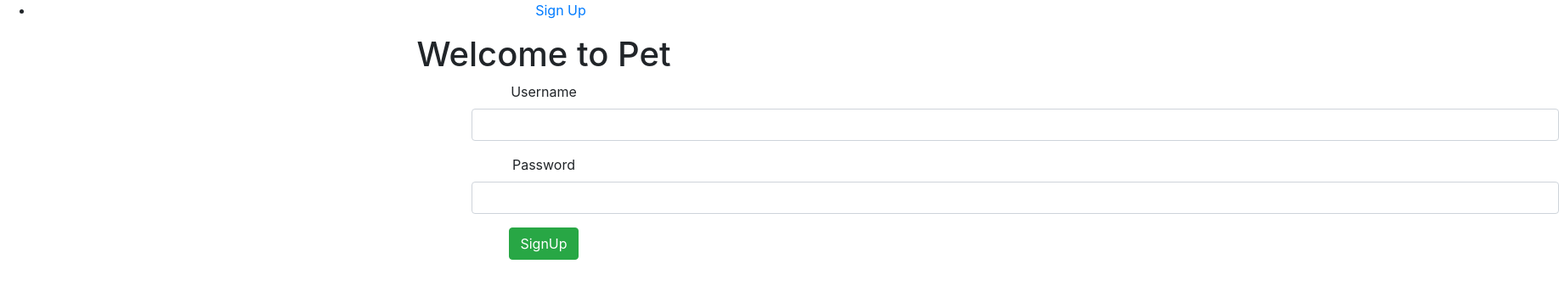
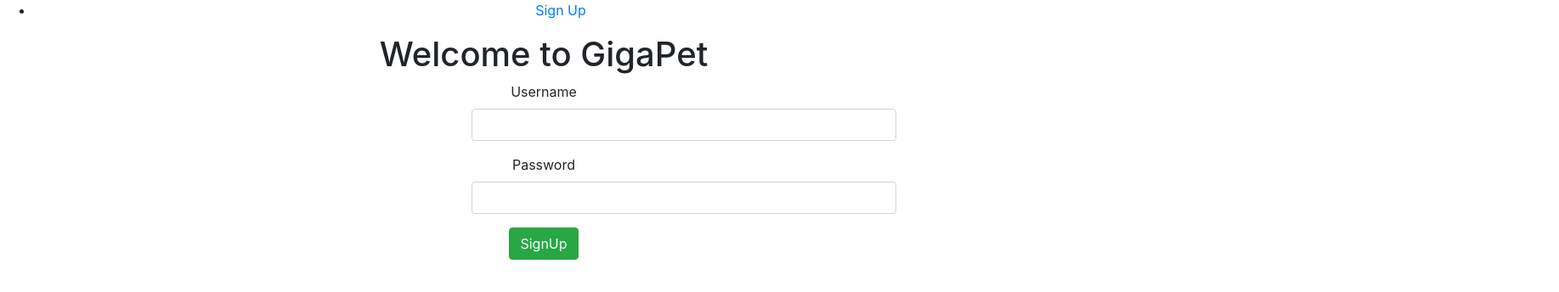
Before and after one commit to Build-Gigapet/Front-end, a React (Create React App) app in the folder gigapet/: page / in a window 1280 px wide. Shown: the top 344 px of the page at 85% size, 1835 px wide, since content can reach past the window. Built offline with nearby package versions, Linux system fonts and the light colour scheme.

Commit message:
added some style to signup page

```diff
--- a/gigapet/src/App.css
+++ b/gigapet/src/App.css
@@ -37,6 +37,5 @@
 	}
 }
 .form-control {
-	width: 500px;
 	margin: 0 555px;
 }
--- a/gigapet/src/components/SignUp.js
+++ b/gigapet/src/components/SignUp.js
@@ -20,7 +20,7 @@ class SignUp extends React.Component {
     };
     signup = e => {
         e.preventDefault();
-        axiosWithAuth.post("https://jsonplaceholder.typicode.com/posts", this.state.credentials)
+        axiosWithAuth().post("http://dummy.restapiexample.com/api/v1/create", this.state.credentials)
             .then(res => {
                 localStorage.setItem("token", res.data.payload);
                 this.props.history.push("protected")
@@ -31,18 +31,21 @@ class SignUp extends React.Component {
     render() {
         return (
             <div className="form">
-                <h1>Welcome to Pet</h1>
+                <h1>Welcome to GigaPet</h1>
                 <Form onSubmit={this.signup}>
                     <FormGroup>
                         <Label for="username">Username</Label>
-                        <Input type="text"
+                        <Input
+                            style={{ width: 500 }}
+                            type="text"
                             className="username"
                             name="username"
                             value={this.state.credentials.username} onChange={this.handleChange} />
                     </FormGroup>
                     <FormGroup>
                         <Label for="password">Password</Label>
-                        <Input type="password"
+                        <Input style={{ width: 500 }}
+                            type="password"
                             name="password"
                             value={this.state.credentials.password}
                             onChange={this.handleChange} />
--- a/gigapet/src/index.css
+++ b/gigapet/src/index.css
@@ -1,13 +1,13 @@
 body {
-  margin: 0;
-  font-family: -apple-system, BlinkMacSystemFont, 'Segoe UI', 'Roboto', 'Oxygen',
-    'Ubuntu', 'Cantarell', 'Fira Sans', 'Droid Sans', 'Helvetica Neue',
-    sans-serif;
-  -webkit-font-smoothing: antialiased;
-  -moz-osx-font-smoothing: grayscale;
+	margin: 0;
+	font-family: -apple-system, BlinkMacSystemFont, 'Segoe UI', 'Roboto', 'Oxygen', 'Ubuntu', 'Cantarell', 'Fira Sans',
+		'Droid Sans', 'Helvetica Neue', sans-serif;
+	-webkit-font-smoothing: antialiased;
+	-moz-osx-font-smoothing: grayscale;
 }
-
+.form-control {
+	width: 500px;
+}
 code {
-  font-family: source-code-pro, Menlo, Monaco, Consolas, 'Courier New',
-    monospace;
+	font-family: source-code-pro, Menlo, Monaco, Consolas, 'Courier New', monospace;
 }
```
